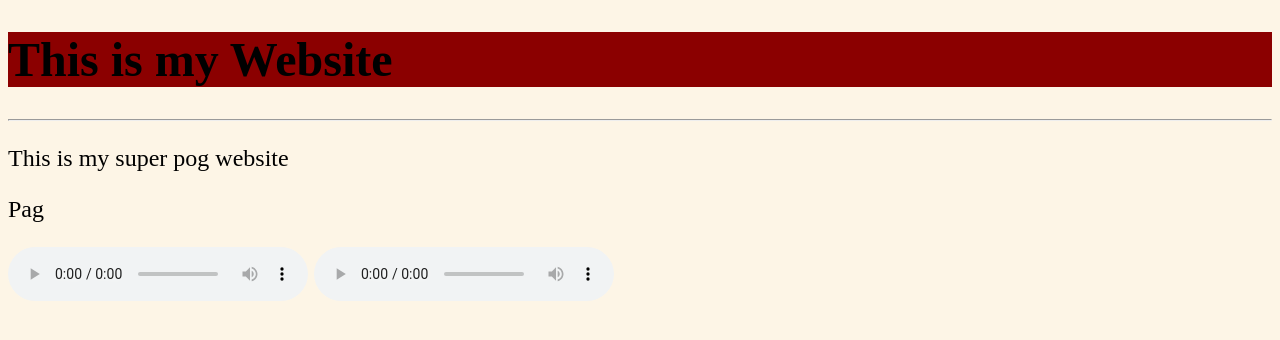
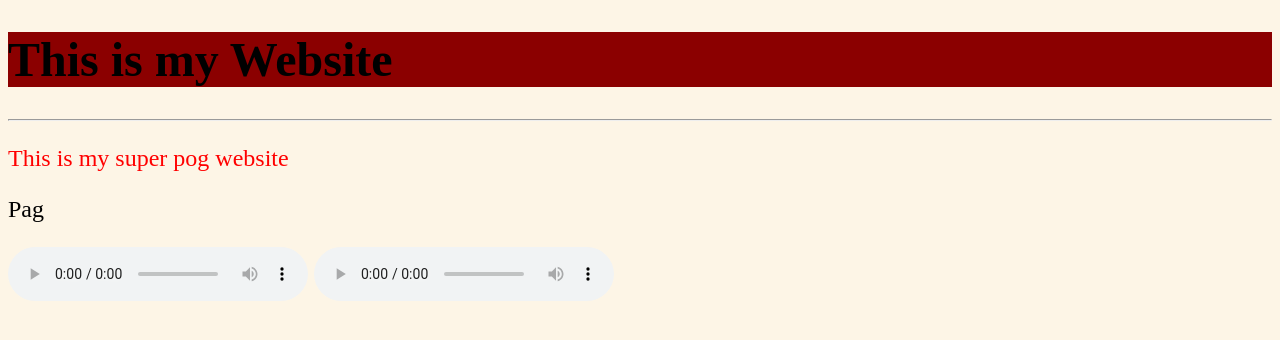
Before and after one commit to Zutchey/Zutchey.github.io, a plain HTML site: page index.html in a window 1280 px wide. Drawn offline with Linux system fonts and the light colour scheme.

Commit message:
Update style.css

```diff
--- a/css/style.css
+++ b/css/style.css
@@ -10,3 +10,6 @@ body{
 	font-size: 24px;
 
 }
+.p1{
+	color: red;
+}
```
